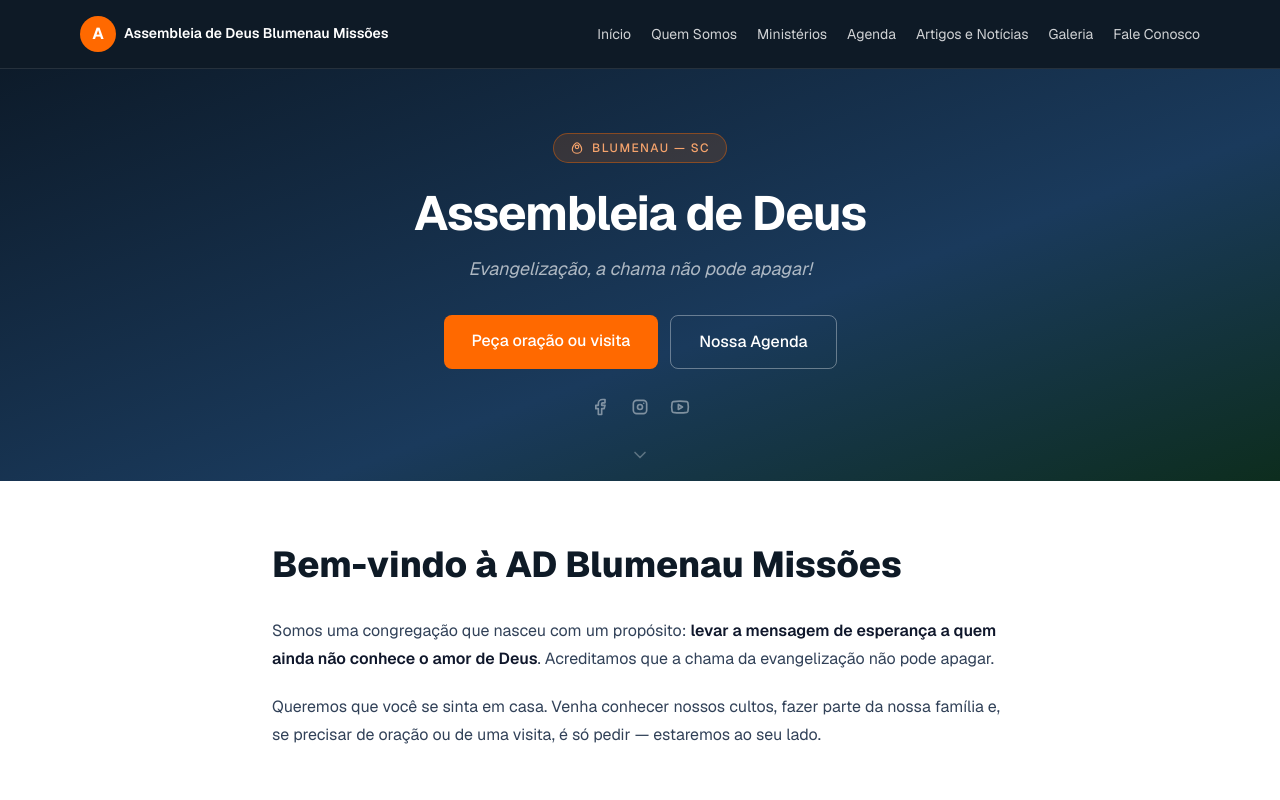
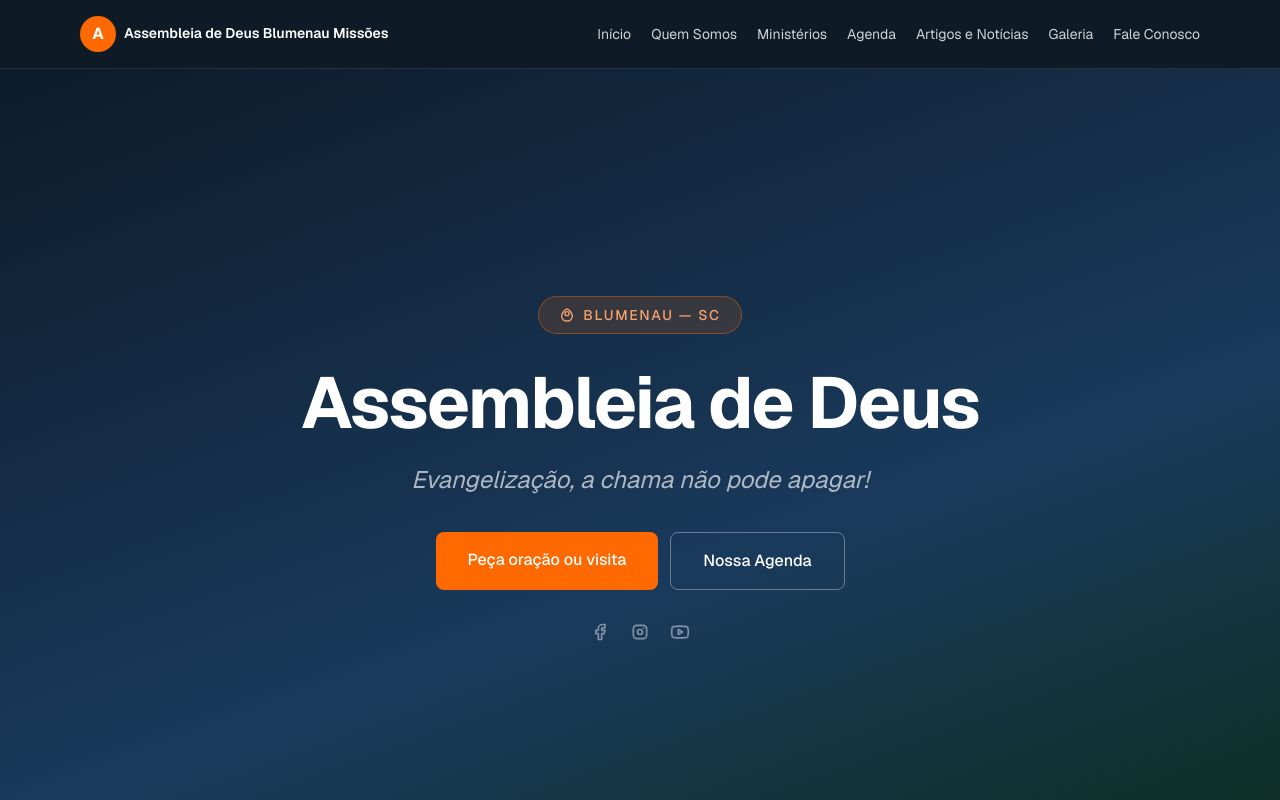
Before and after one commit to henzogabrielgutjahr77-adblu/site, a Next.js app: page / in a window 1280 px wide. Shown: the top 800 px of the page. Built offline with nearby package versions, Linux system fonts and the light colour scheme.

Commit message:
Site Next.js + Decap CMS: estrutura, páginas, formulário e galeria

```diff
--- a/components/Hero.tsx
+++ b/components/Hero.tsx
@@ -30,32 +30,32 @@ export default function Hero({ config }: { config: SiteConfig }) {
         <div className="absolute inset-0 bg-black/60" aria-hidden="true" />
       )}
 
-      <div className="relative mx-auto flex min-h-[340px] max-w-4xl flex-col items-center justify-center px-4 py-16 text-center">
-        <div className="mb-5 flex items-center gap-2 rounded-full border border-accent/40 bg-accent/15 px-4 py-1.5">
-          <MapPinIcon className="h-3.5 w-3.5 text-[#f5a36c]" />
-          <span className="text-xs font-medium uppercase tracking-[0.12em] text-[#f5a36c]">
+      <div className="relative mx-auto flex min-h-svh max-w-4xl flex-col items-center justify-center px-4 py-16 text-center">
+        <div className="mb-6 flex items-center gap-2 rounded-full border border-accent/40 bg-accent/15 px-5 py-2">
+          <MapPinIcon className="h-4 w-4 text-[#f5a36c]" />
+          <span className="text-xs font-medium uppercase tracking-[0.12em] text-[#f5a36c] sm:text-sm">
             {config.local}
           </span>
         </div>
 
-        <h1 className="text-4xl font-bold leading-tight tracking-tight sm:text-5xl">
+        <h1 className="text-5xl font-bold leading-tight tracking-tight sm:text-7xl">
           {config.titulo_hero}
         </h1>
 
-        <p className="mb-8 mt-3 text-lg italic text-white/65">
+        <p className="mb-9 mt-4 text-xl italic text-white/65 sm:text-2xl">
           {config.slogan}
         </p>
 
-        <div className="mb-7 flex flex-wrap justify-center gap-3">
+        <div className="mb-8 flex flex-wrap justify-center gap-3">
           <Link
             href="/fale-conosco"
-            className="rounded-lg bg-accent px-7 py-3.5 font-medium text-white transition-colors hover:bg-orange-600"
+            className="rounded-lg bg-accent px-8 py-4 text-base font-medium text-white transition-colors hover:bg-orange-600"
           >
             {config.cta}
           </Link>
           <Link
             href="/agenda"
-            className="rounded-lg border-[1.5px] border-white/35 px-7 py-3.5 font-medium text-white transition-colors hover:bg-white/10"
+            className="rounded-lg border-[1.5px] border-white/35 px-8 py-4 text-base font-medium text-white transition-colors hover:bg-white/10"
           >
             Nossa Agenda
           </Link>
```
